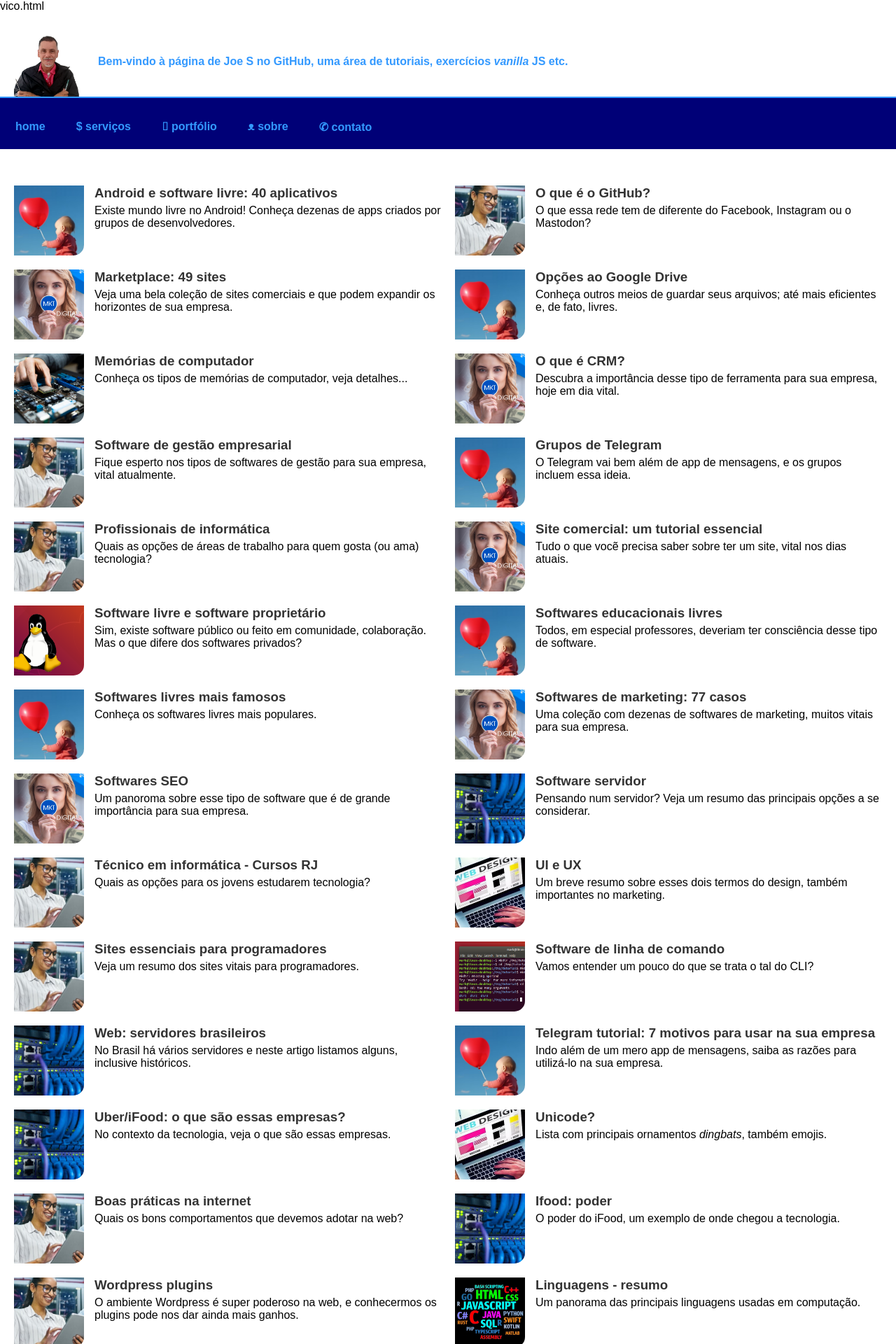
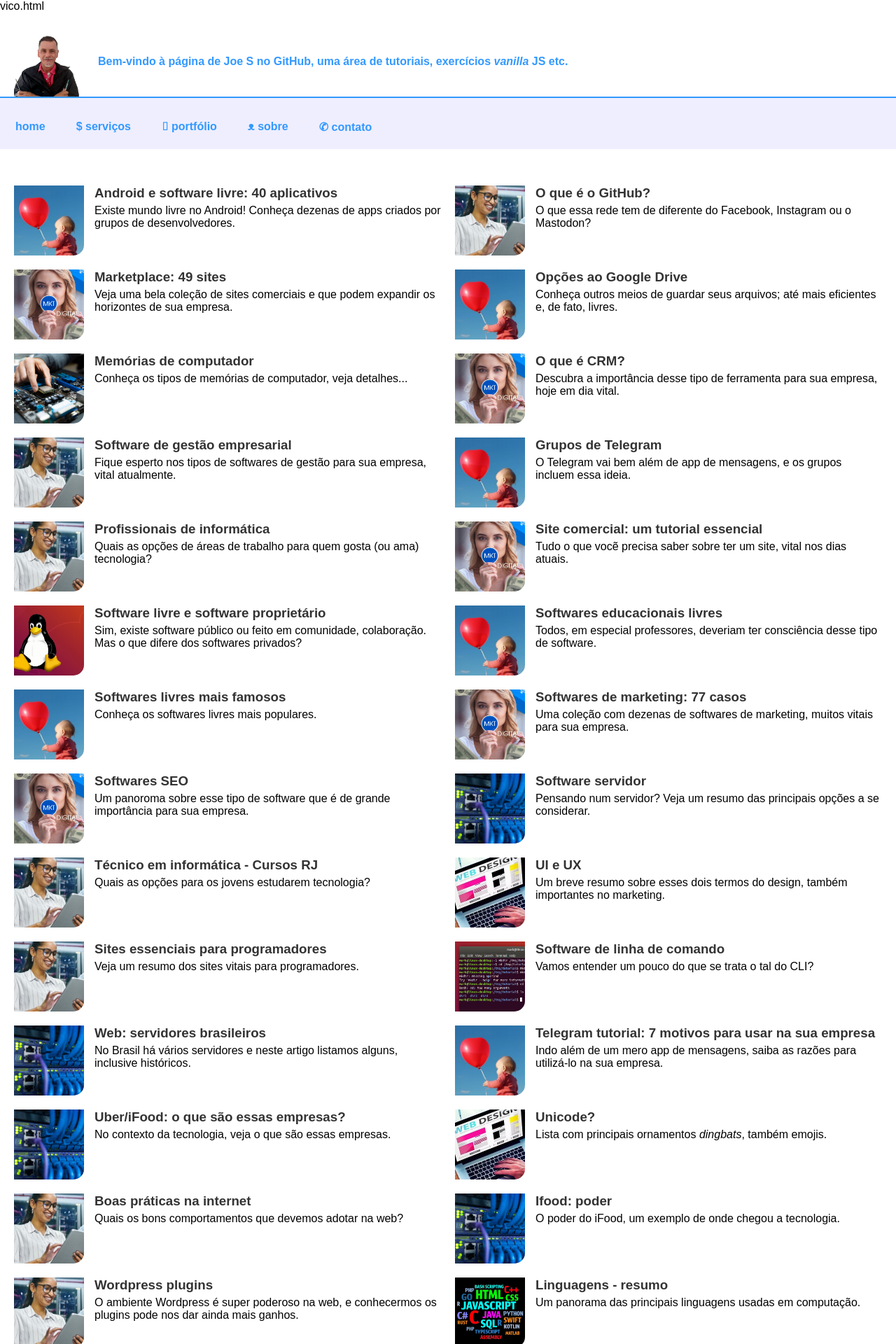
Before and after one commit to Joesynth/joesynth.github.io, a Jekyll site: the page built from index.html, in a window 1280 px wide. Shown: the top 1920 px of the page at 70% size. Built offline with Jekyll 4.4.1, drawn with Linux system fonts in a browser that asks for light colours.

Commit message:
Change navigation background color from #007 to #eef

```diff
--- a/css/style.css
+++ b/css/style.css
@@ -27,7 +27,7 @@
 }
 
 /* Navegação e Lógica do Hamburger */
-nav { background: #007; padding: 10px; position: relative; margin-bottom: 2em;}
+nav { background: #eef; padding: 10px; position: relative; margin-bottom: 2em;}
 .menu-checkbox { display: none; } /* Esconde o input */
 
 .menu-toggle {
```
